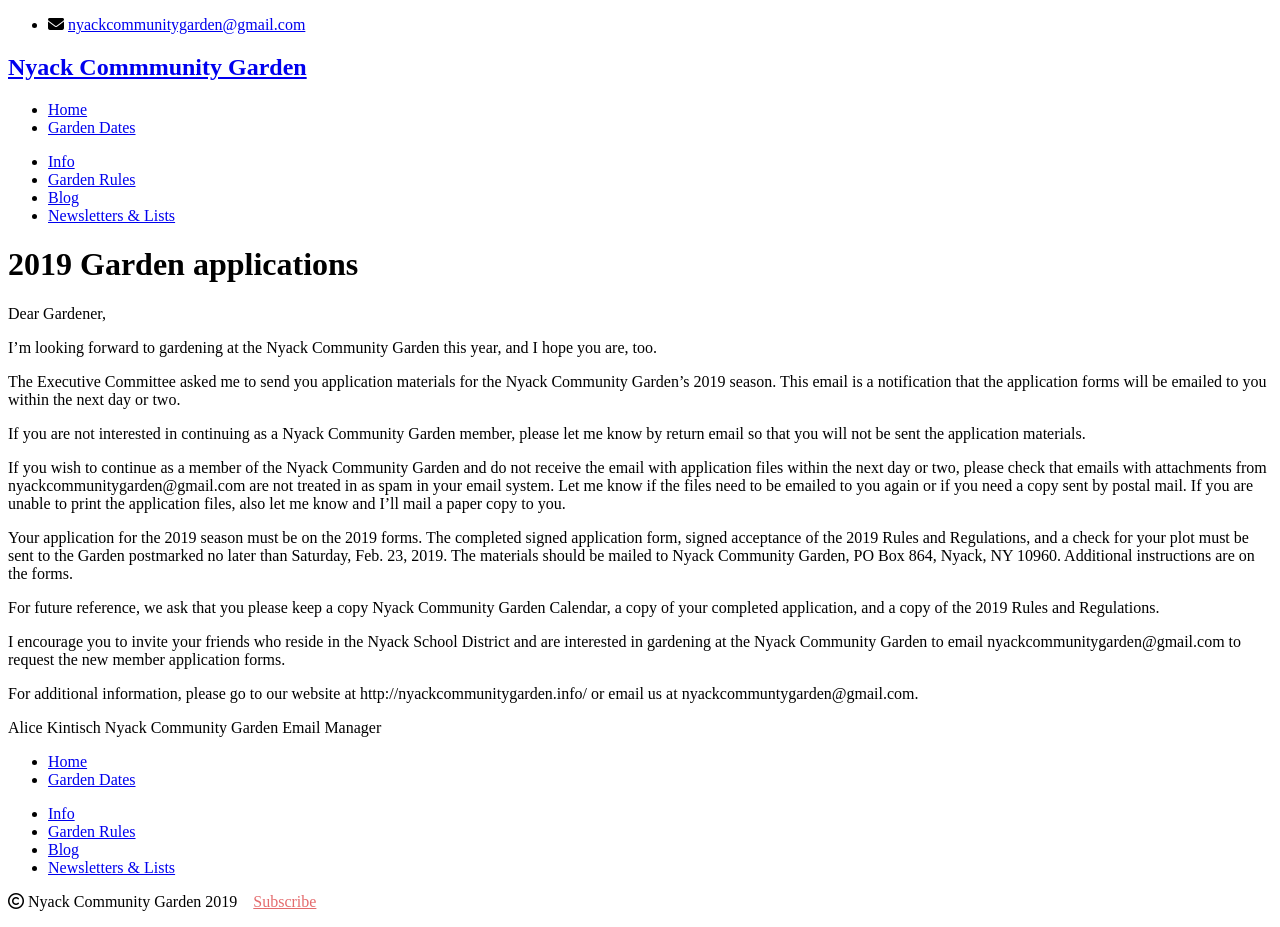
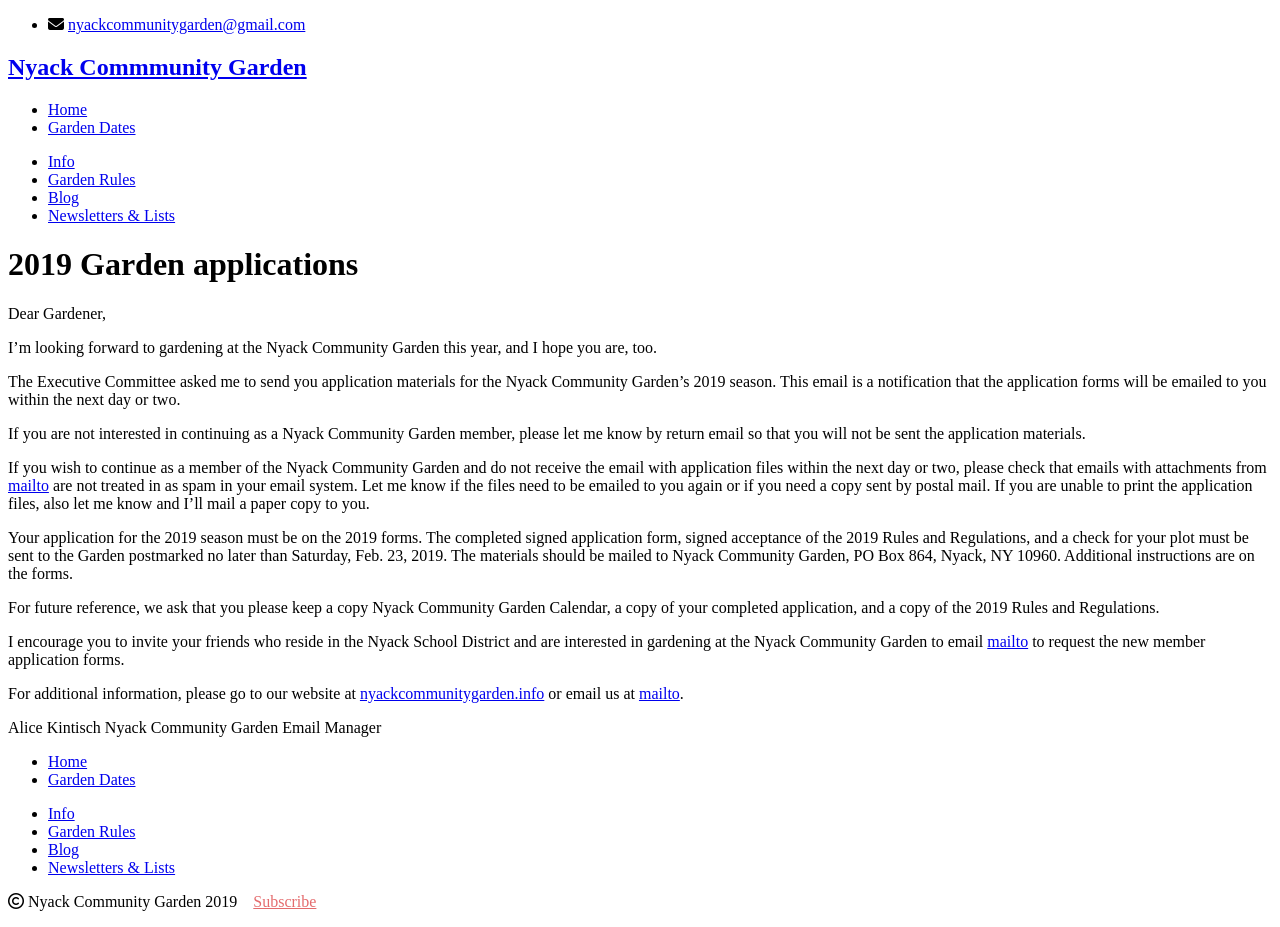
Before and after one commit to bosborne/nyackcommunitygarden, a Jekyll site: the page built from _posts/2019-1-28-2019-applications.md, in a window 1280 px wide. Built offline with Jekyll 4.4.1, drawn with Linux system fonts in a browser that asks for light colours; nearby versions of some CDN libraries; library files that are not in the unit come from our copies.

Commit message:
Fix "mailto" URLs

```diff
--- a/_posts/2019-1-28-2019-applications.md
+++ b/_posts/2019-1-28-2019-applications.md
@@ -13,15 +13,15 @@ The Executive Committee asked me to send you application materials for the Nyack
 
 If you are not interested in continuing as a Nyack Community Garden member, please let me know by return email so that you will not be sent the application materials.
 
-If you wish to continue as a member of the Nyack Community Garden and do not receive the email with application files within the next day or two, please check that emails with attachments from nyackcommunitygarden@gmail.com are not treated in as spam in your email system. Let me know if the files need to be emailed to you again or if you need a copy sent by postal mail. If you are unable to print the application files, also let me know and I’ll mail a paper copy to you.
+If you wish to continue as a member of the Nyack Community Garden and do not receive the email with application files within the next day or two, please check that emails with attachments from [mailto](mailto:nyackcommuntygarden@gmail.com) are not treated in as spam in your email system. Let me know if the files need to be emailed to you again or if you need a copy sent by postal mail. If you are unable to print the application files, also let me know and I’ll mail a paper copy to you.
 
 Your application for the 2019 season must be on the 2019 forms. The completed signed application form, signed acceptance of the 2019 Rules and Regulations, and a check for your plot must be sent to the Garden postmarked no later than Saturday, Feb. 23, 2019. The materials should be mailed to Nyack Community Garden, PO Box 864, Nyack, NY 10960. Additional instructions are on the forms.
 
 For future reference, we ask that you please keep a copy Nyack Community Garden Calendar, a copy of your completed application, and a copy of the 2019 Rules and Regulations.
 
-I encourage you to invite your friends who reside in the Nyack School District and are interested in gardening at the Nyack Community Garden to email nyackcommunitygarden@gmail.com to request the new member application forms.
+I encourage you to invite your friends who reside in the Nyack School District and are interested in gardening at the Nyack Community Garden to email [mailto](mailto:nyackcommuntygarden@gmail.com) to request the new member application forms.
 
-For additional information, please go to our website at http://nyackcommunitygarden.info/ or email us at nyackcommuntygarden@gmail.com.
+For additional information, please go to our website at [nyackcommunitygarden.info](http://nyackcommunitygarden.info/) or email us at [mailto](mailto:nyackcommuntygarden@gmail.com).
 
 Alice Kintisch
 Nyack Community Garden Email Manager
```
